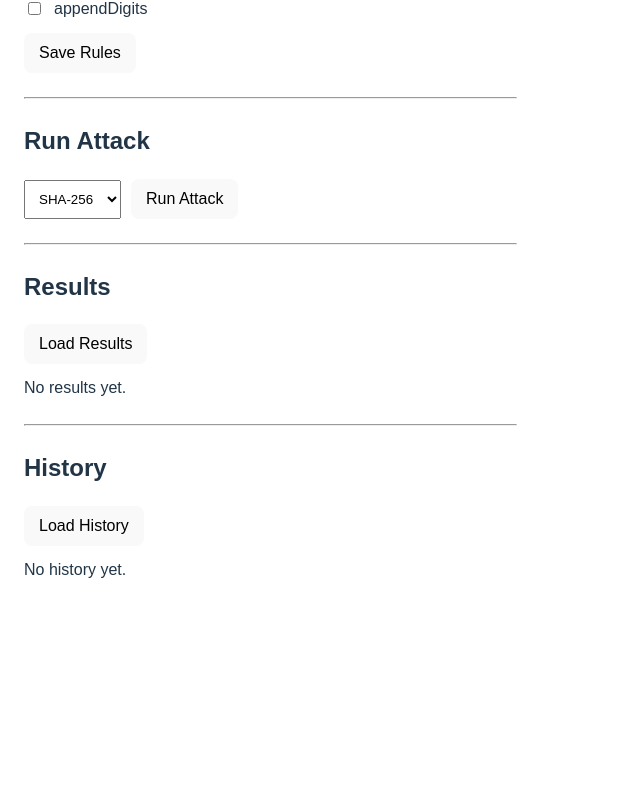
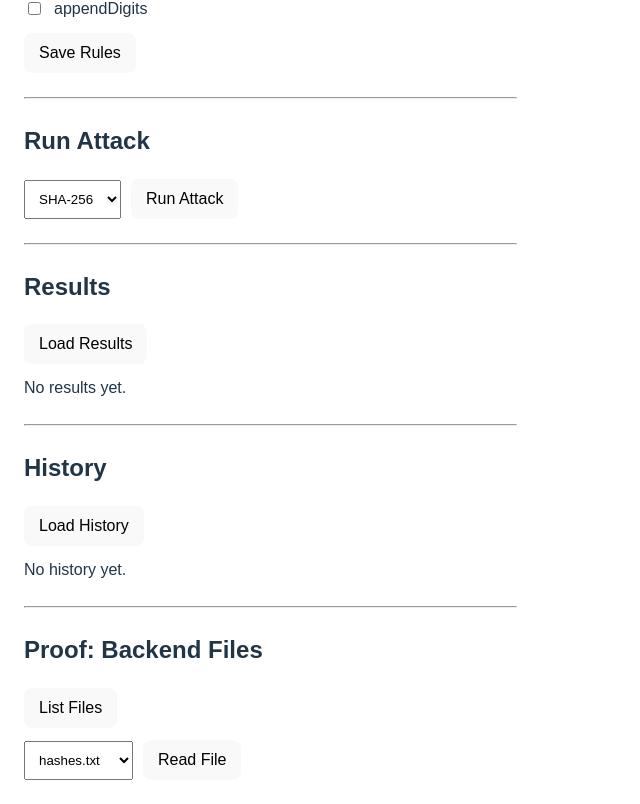
Before and after one commit to dishitha-mahendrakar/self, a React app in the folder frontend/: page / in a window 1280 px wide. Shown: the part 700-1504 px from the top of the page, without its empty margins (0-640 px from the left). Before the commit the page ends 1322 px from the top, so only its background shows below. Built offline with nearby package versions, Linux system fonts and the light colour scheme; the HTML template or start-up script is replaced by a standard one.

Commit message:
Frontend: add proof viewer section

```diff
--- a/frontend/src/App.jsx
+++ b/frontend/src/App.jsx
@@ -11,9 +11,11 @@ export default function App() {
   const [status, setStatus] = useState(null);
   const [err, setErr] = useState("");
 
+  // Hash Generator
   const [password, setPassword] = useState("");
   const [hash, setHash] = useState("");
 
+  // Rule Designer
   const [rules, setRules] = useState({
     capitalize: false,
     lowercase: false,
@@ -23,11 +25,21 @@ export default function App() {
     appendDigits: false,
   });
 
+  // Run Attack
   const [attackType, setAttackType] = useState("SHA-256");
 
+  // Results + History
   const [results, setResults] = useState([]);
   const [history, setHistory] = useState([]);
 
+  // ✅ Proof Viewer (NEW)
+  const [fileList, setFileList] = useState([]);
+  const [fileName, setFileName] = useState("hashes.txt");
+  const [fileContent, setFileContent] = useState("");
+
+  // ---------------------------
+  // Health check
+  // ---------------------------
   async function checkBackend() {
     setErr("");
     setStatus(null);
@@ -39,6 +51,9 @@ export default function App() {
     }
   }
 
+  // ---------------------------
+  // Generate hash
+  // ---------------------------
   async function generateHash() {
     setErr("");
     setHash("");
@@ -57,6 +72,9 @@ export default function App() {
     }
   }
 
+  // ---------------------------
+  // Save rules
+  // ---------------------------
   async function saveRules() {
     setErr("");
     try {
@@ -74,6 +92,9 @@ export default function App() {
     }
   }
 
+  // ---------------------------
+  // Run attack
+  // ---------------------------
   async function runAttack() {
     setErr("");
     try {
@@ -91,6 +112,9 @@ export default function App() {
     }
   }
 
+  // ---------------------------
+  // Load results
+  // ---------------------------
   async function loadResults() {
     setErr("");
     try {
@@ -103,6 +127,9 @@ export default function App() {
     }
   }
 
+  // ---------------------------
+  // Load history
+  // ---------------------------
   async function loadHistory() {
     setErr("");
     try {
@@ -110,6 +137,37 @@ export default function App() {
       const data = await res.json();
       if (!res.ok) throw new Error(data.error || `HTTP ${res.status}`);
       setHistory(data);
+    } catch (e) {
+      setErr(String(e.message || e));
+    }
+  }
+
+  // ✅ ---------------------------
+  // ✅ Proof Viewer: list files
+  // ✅ ---------------------------
+  async function loadFileList() {
+    setErr("");
+    try {
+      const res = await fetch(`${API_BASE}/debug/files`);
+      const data = await res.json();
+      if (!res.ok) throw new Error(data.error || `HTTP ${res.status}`);
+      setFileList(data);
+    } catch (e) {
+      setErr(String(e.message || e));
+    }
+  }
+
+  // ✅ ---------------------------
+  // ✅ Proof Viewer: read file
+  // ✅ ---------------------------
+  async function readFile() {
+    setErr("");
+    setFileContent("");
+    try {
+      const res = await fetch(`${API_BASE}/debug/read/${fileName}`);
+      const data = await res.json();
+      if (!res.ok) throw new Error(data.error || `HTTP ${res.status}`);
+      setFileContent(data.content);
     } catch (e) {
       setErr(String(e.message || e));
     }
@@ -153,6 +211,45 @@ export default function App() {
         onLoadHistory={loadHistory}
       />
 
+      {/* ✅ NEW: Proof Viewer Section */}
+      <hr style={{ margin: "24px 0" }} />
+      <h2>Proof: Backend Files</h2>
+
+      <button onClick={loadFileList} style={{ padding: "10px 14px" }}>
+        List Files
+      </button>
+
+      {fileList.length > 0 && (
+        <pre style={{ marginTop: 12, background: "#f5f5f5", padding: 12 }}>
+          {JSON.stringify(fileList, null, 2)}
+        </pre>
+      )}
+
+      <div style={{ marginTop: 12 }}>
+        <select
+          value={fileName}
+          onChange={(e) => setFileName(e.target.value)}
+          style={{ padding: 10, marginRight: 10 }}
+        >
+          <option>hashes.txt</option>
+          <option>rules.rule</option>
+          <option>rules.json</option>
+          <option>result.txt</option>
+          <option>time.txt</option>
+          <option>history.json</option>
+        </select>
+
+        <button onClick={readFile} style={{ padding: "10px 14px" }}>
+          Read File
+        </button>
+      </div>
+
+      {fileContent !== "" && (
+        <pre style={{ marginTop: 12, background: "#f5f5f5", padding: 12 }}>
+          {fileContent}
+        </pre>
+      )}
+
       {err && (
         <p style={{ marginTop: 16, color: "red" }}>
           Error: {err}
```
